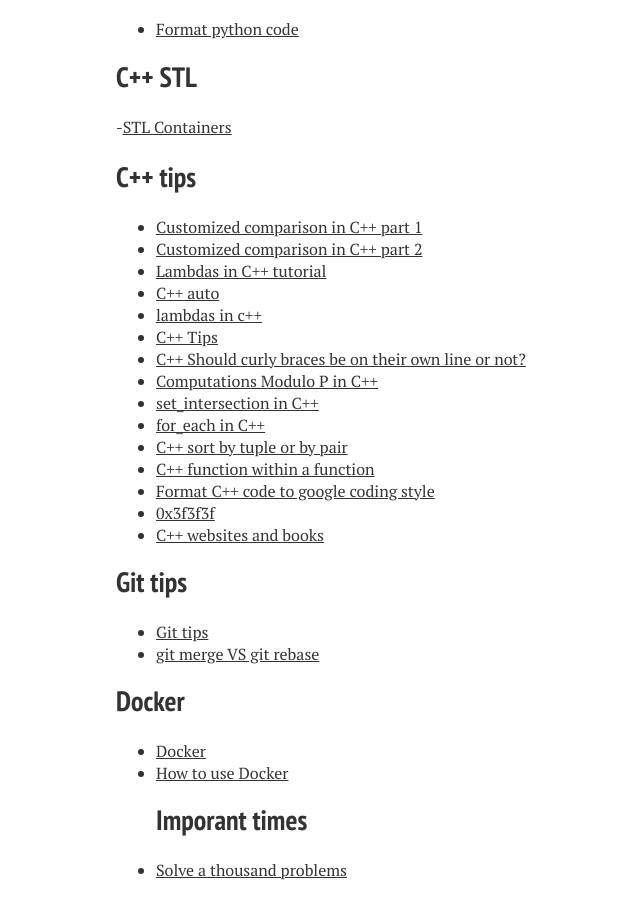
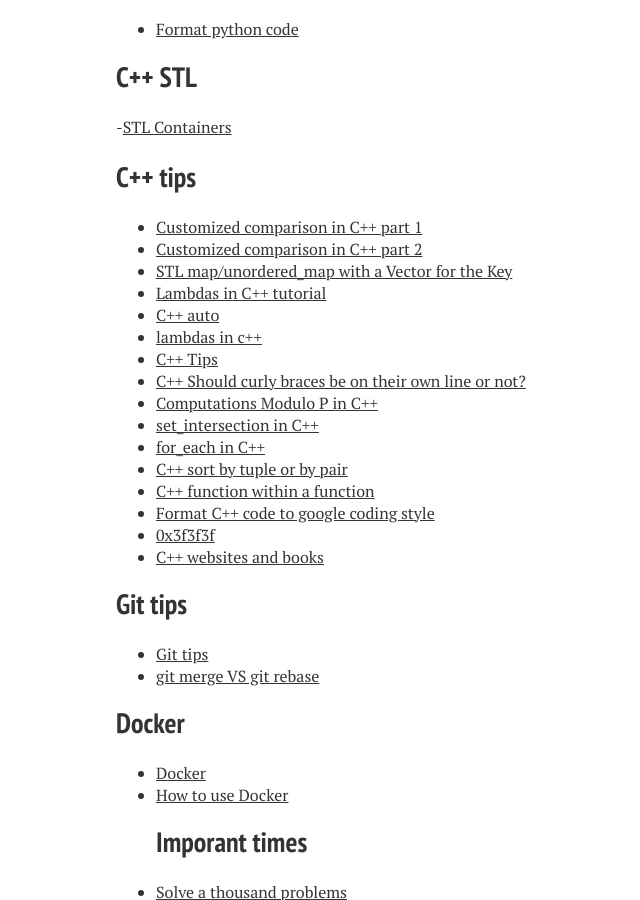
Before and after one commit to xiaokeshen/xiaokeshen.github.io, a Jekyll site: the page built from SoftwareEngineering/index.md, in a window 1280 px wide and 900 px high, scrolled down 12314 px. Shown: the whole window, without its empty margins (204-844 px from the left). Built offline with Jekyll 4.4.1, drawn with Linux system fonts in a browser that asks for light colours; nearby versions of some CDN libraries.

Commit message:
Add one article

```diff
--- a/SoftwareEngineering/index.md
+++ b/SoftwareEngineering/index.md
@@ -417,6 +417,7 @@ My 'Serious' coding got started since I became a student as a Computer Science M
 ## C++ tips
 - [Customized comparison in C++ part 1](https://medium.com/@jim.morris.shen/customize-comparison-in-c-fa48c0eac6d8?source=friends_link&sk=9cb6f7984b4af134683575f94b44db08)
 - [Customized comparison in C++ part 2](https://jimmy-shen.medium.com/c-customized-comparison-46c2d7dd708a)
+- [STL map/unordered_map with a Vector for the Key](https://jimmy-shen.medium.com/stl-map-unordered-map-with-a-vector-for-the-key-f30e5f670bae)
 - [Lambdas in C++ tutorial](https://medium.com/@jim.morris.shen/lambdas-in-c-942ca535ef30?sk=c07cc7082ea5a4948135ff8186186a4f)
 - [C++ auto](https://jimmy-shen.medium.com/c-auto-3a61a085fd45)
 - [lambdas in c++](https://medium.com/@jim.morris.shen/lambdas-in-c-9a3045587be0?source=friends_link&sk=03a446b1ef4082743a3c815eaffeb193)
```
